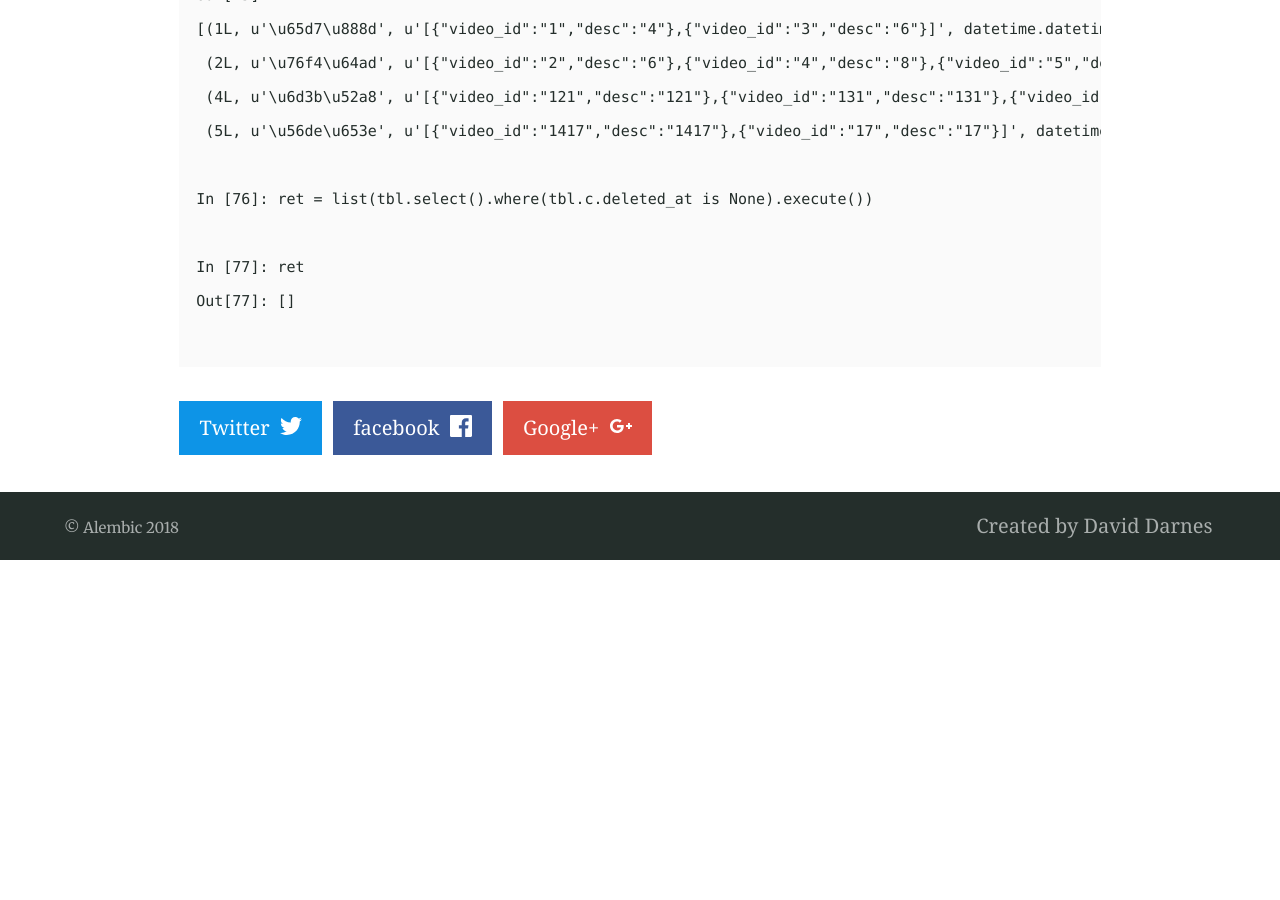
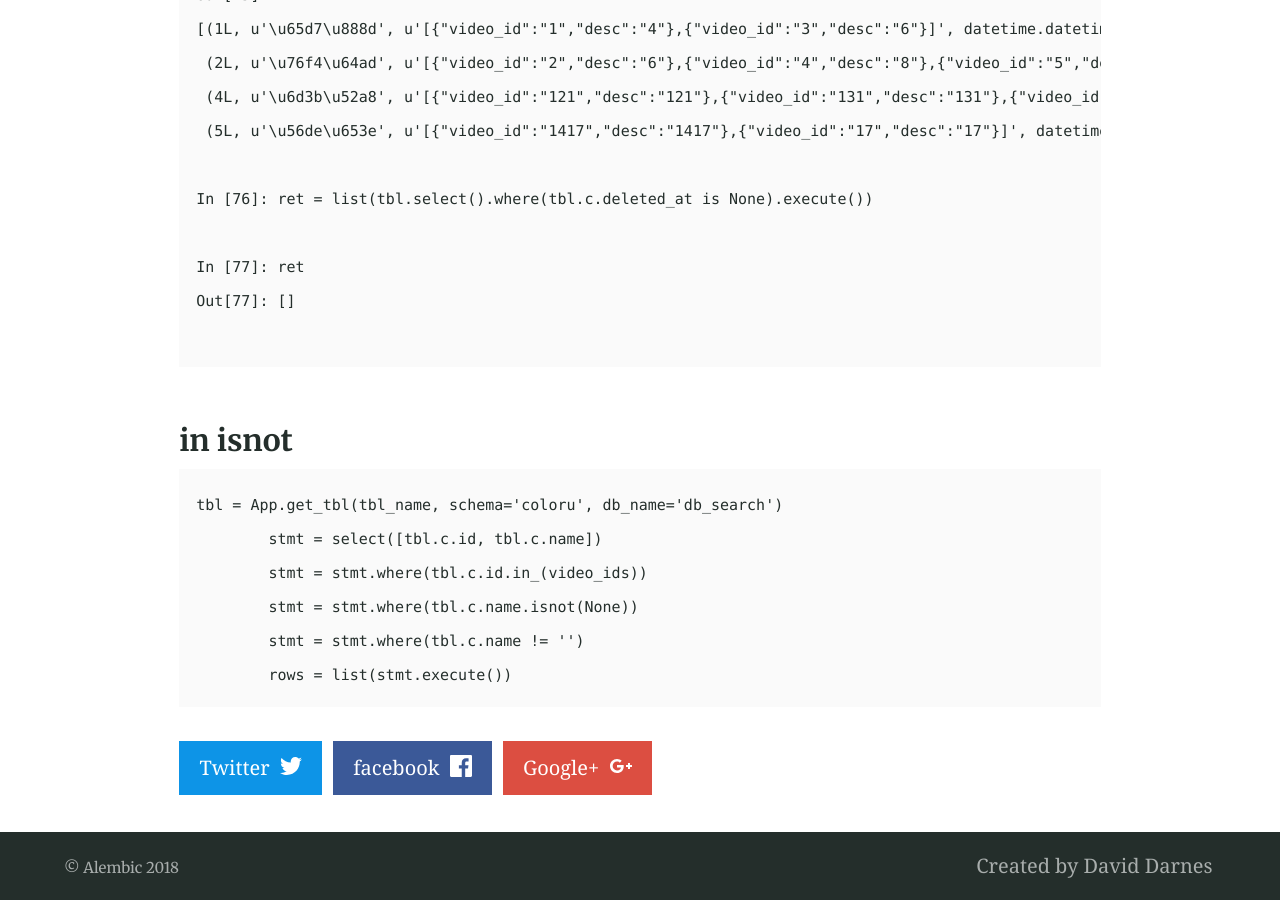
Before and after one commit to wudixm/wudixm.github.io, a Jekyll site: the page built from _posts/2018-04-17-SqlArchmy.md, in a window 1280 px wide and 900 px high, scrolled down 2758 px. Built offline with Jekyll 4.4.1, drawn with Linux system fonts in a browser that asks for light colours; our own code applies the rules of GitHub Pages for plain Markdown files; before the commit the page ends 3318 px from its top, so only the background shows below that.

Commit message:
add in_ and isnot function for sql archmy

````diff
--- a/_posts/2018-04-17-SqlArchmy.md
+++ b/_posts/2018-04-17-SqlArchmy.md
@@ -83,3 +83,16 @@ In [77]: ret
 Out[77]: []
 
 ```
+
+
+
+### in isnot
+
+```
+tbl = App.get_tbl(tbl_name, schema='coloru', db_name='db_search')
+        stmt = select([tbl.c.id, tbl.c.name])
+        stmt = stmt.where(tbl.c.id.in_(video_ids))
+        stmt = stmt.where(tbl.c.name.isnot(None))
+        stmt = stmt.where(tbl.c.name != '')
+        rows = list(stmt.execute())
+```
````
